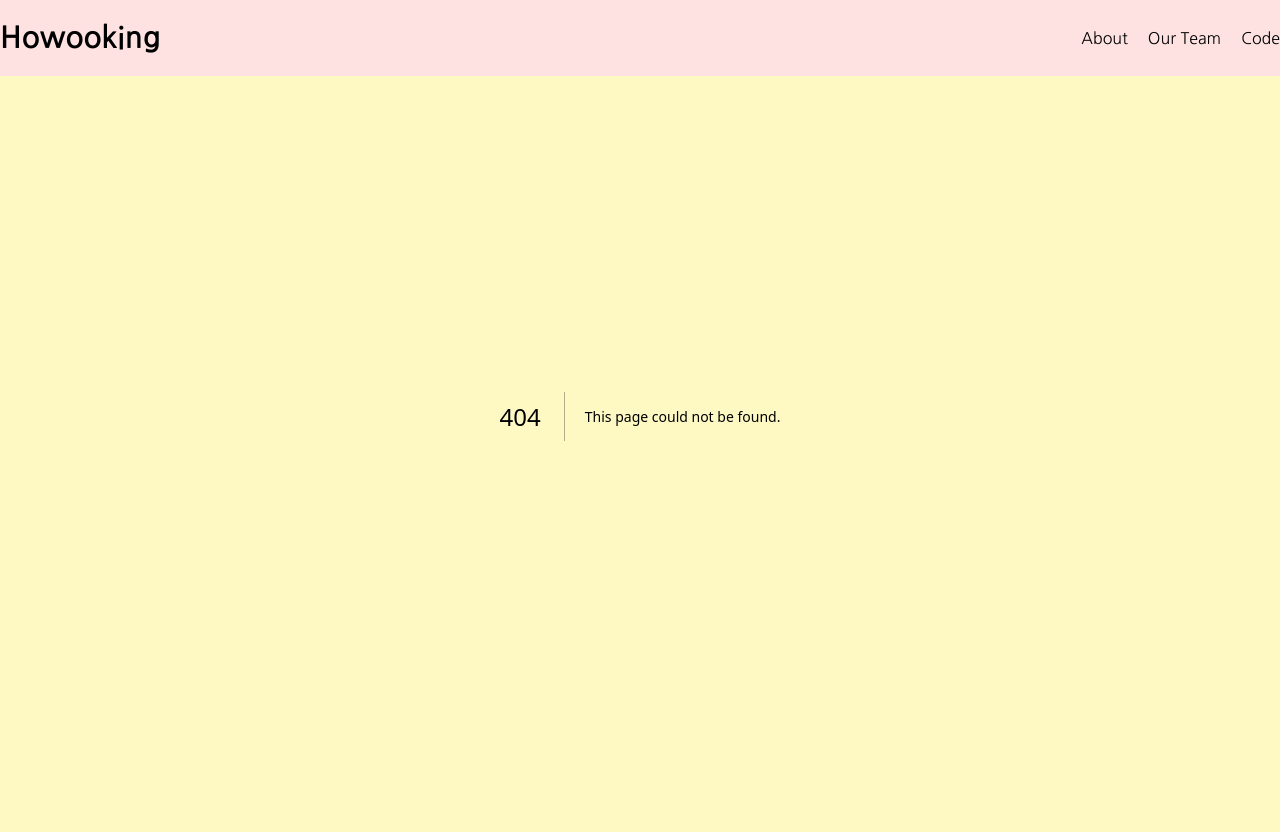
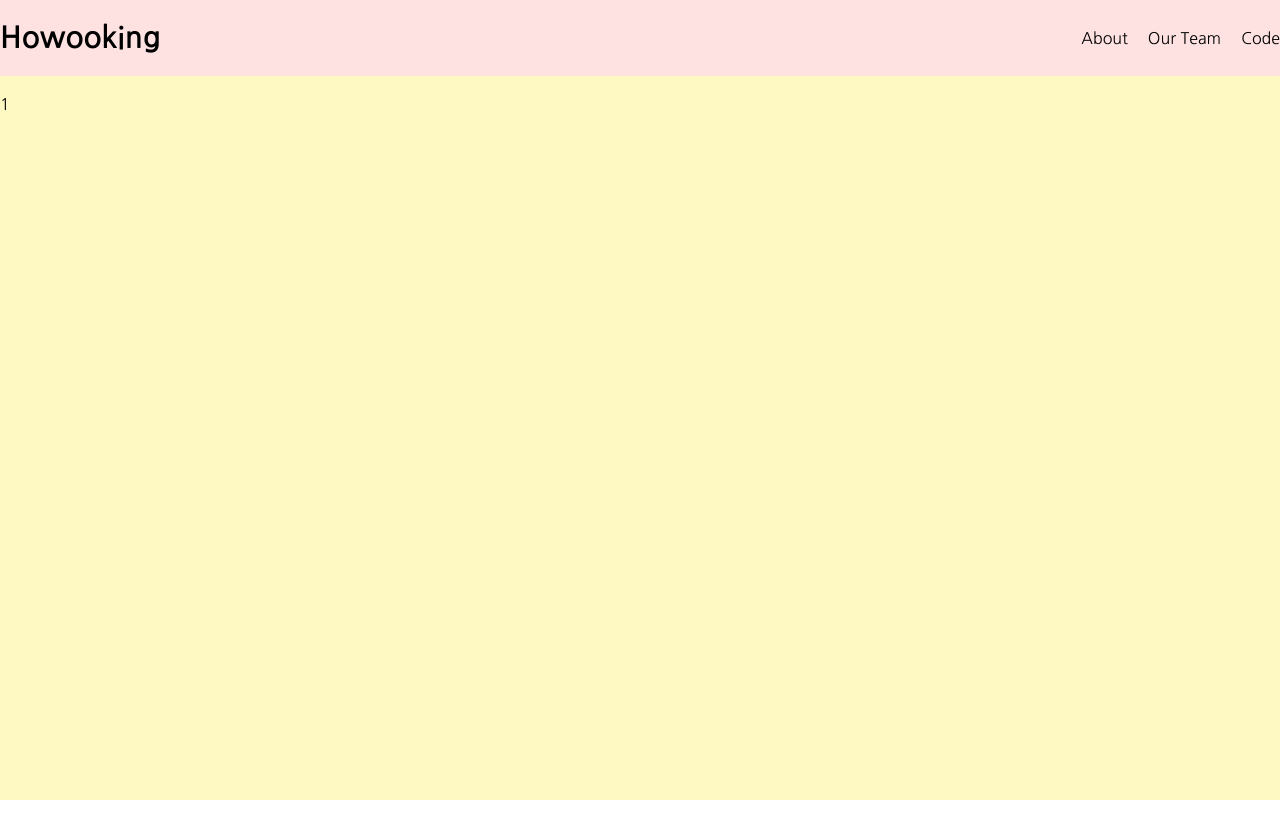
Before and after one commit to howooking/test, a Next.js app: page /code/repos/1 in a window 1280 px wide. Before the commit this address had no page. After the commit the page ends 800 px from the top, so only its background shows below. Built offline with nearby package versions, Linux system fonts and the light colour scheme.

Commit message:
다이나믹 라우팅, 파람 프롭스

```diff
--- /dev/null
+++ b/app/code/repos/[name]/page.tsx
@@ -0,0 +1,9 @@
+export default function SingleRepo({
+  params: { name }, // 이런식의 destruction
+}: {
+  params: {
+    name: string;
+  };
+}) {
+  return <div className='pt-[76px]'>{name}</div>;
+}
```
